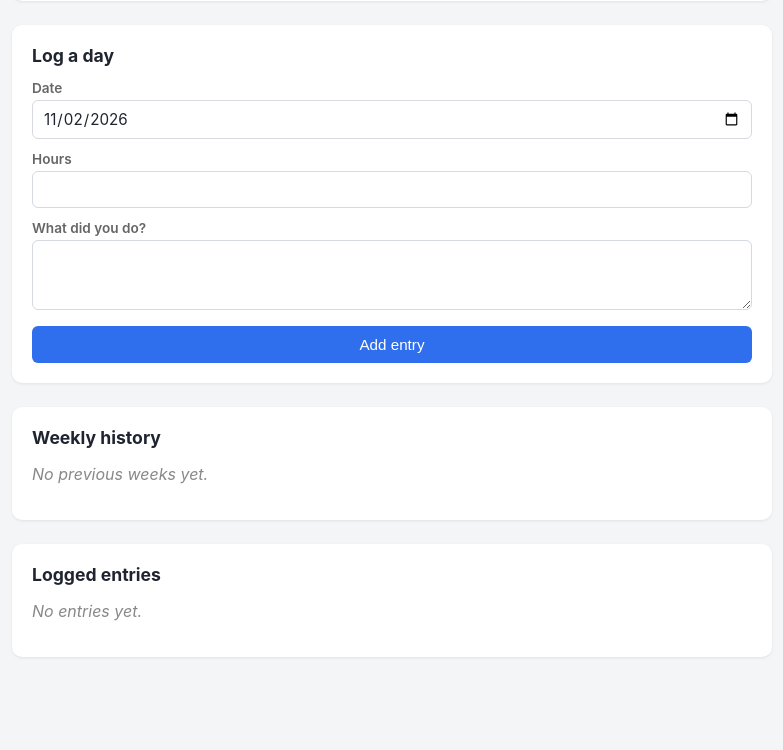
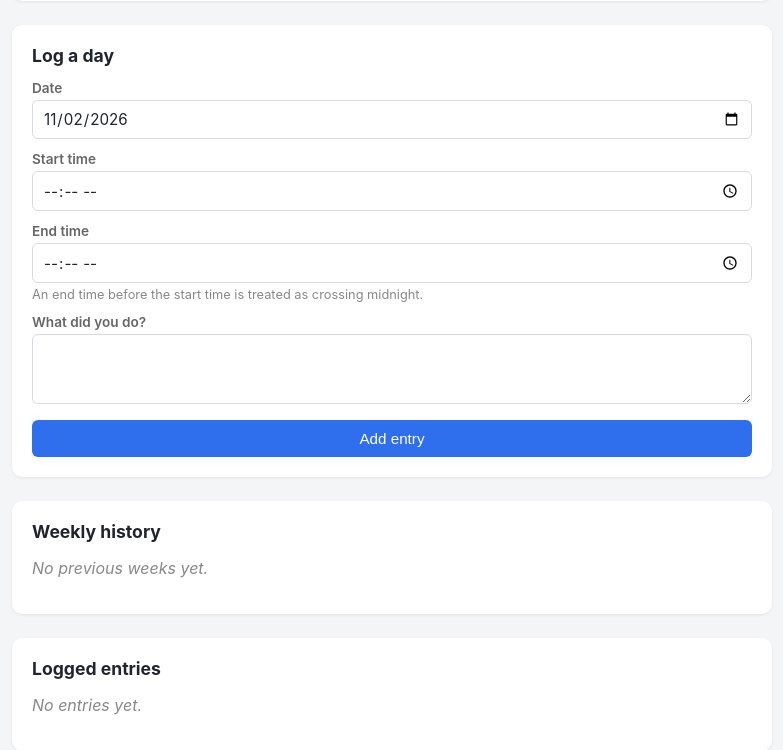
Before and after one commit to GameGuy1900/workhour_logger_website, a PHP site: page / in a window 1280 px wide. Shown: the part 422-1172 px from the top of the page, without its empty margins (248-1031 px from the left). Before the commit the page ends 1043 px from the top, so only its background shows below. Run offline with PHP 8.4, Linux system fonts and the light colour scheme; data comes from the database, SQL or seed files in the repository; data that the repository does not hold is empty.

Commit message:
Log start/end time instead of total hours
Replaces the free-form hours input with start and end time fields;
hours worked is now computed from the difference, treating an end
time before the start time as an overnight shift. The computation
lives in includes/duration.php (covered by test/duration_test.php)
following the existing pattern of pure logic + unit tests used by
includes/weeks.php. Logged entries and the PDF export now show the
time range alongside the computed hours.

Co-Authored-By: Claude Sonnet 5 <noreply@anthropic.com>

```diff
--- a/index.php
+++ b/index.php
@@ -10,8 +10,16 @@ $goalLabel = $goalSettings['goal_label'];
 $goalAmountEur = (float) $goalSettings['goal_amount_eur'];
 
 $entries = get_db()
-    ->query('SELECT id, entry_date, hours, description FROM entries ORDER BY entry_date DESC, id DESC')
+    ->query('SELECT id, entry_date, start_time, end_time, hours, description FROM entries ORDER BY entry_date DESC, id DESC')
     ->fetchAll();
+
+function format_time_range(?string $startTime, ?string $endTime): string
+{
+    if (!$startTime || !$endTime) {
+        return '&mdash;';
+    }
+    return substr($startTime, 0, 5) . '&ndash;' . substr($endTime, 0, 5);
+}
 
 $today = (new DateTime())->format('Y-m-d');
 $weeklySummaries = compute_weekly_summaries($entries, $settingsHistory, $today);
@@ -127,8 +135,13 @@ function h($value)
                 <input type="date" id="date" name="date" value="<?= h($today) ?>" required>
             </div>
             <div>
-                <label for="hours">Hours</label>
-                <input type="number" id="hours" name="hours" step="0.25" min="0.25" max="24" required>
+                <label for="start_time">Start time</label>
+                <input type="time" id="start_time" name="start_time" required>
+            </div>
+            <div>
+                <label for="end_time">End time</label>
+                <input type="time" id="end_time" name="end_time" required>
+                <p class="field-hint">An end time before the start time is treated as crossing midnight.</p>
             </div>
             <div>
                 <label for="description">What did you do?</label>
@@ -210,12 +223,13 @@ function h($value)
         <div class="table-scroll">
         <table id="logged-entries-table">
             <thead>
-                <tr><th>Date</th><th>Hours</th><th>Description</th><th></th></tr>
+                <tr><th>Date</th><th>Time</th><th>Hours</th><th>Description</th><th></th></tr>
             </thead>
             <tbody>
             <?php foreach ($entries as $entry): ?>
                 <tr>
                     <td><?= h($entry['entry_date']) ?></td>
+                    <td><?= format_time_range($entry['start_time'], $entry['end_time']) ?></td>
                     <td><?= h(number_format((float) $entry['hours'], 2)) ?></td>
                     <td class="wrap-cell"><?= nl2br(h($entry['description'])) ?></td>
                     <td>
--- a/schema.sql
+++ b/schema.sql
@@ -1,6 +1,8 @@
 CREATE TABLE IF NOT EXISTS entries (
     id INT UNSIGNED NOT NULL AUTO_INCREMENT,
     entry_date DATE NOT NULL,
+    start_time TIME NULL,
+    end_time TIME NULL,
     hours DECIMAL(4,2) NOT NULL,
     description TEXT NOT NULL,
     created_at TIMESTAMP NOT NULL DEFAULT CURRENT_TIMESTAMP,
```
Also changed, not shown: add_entry.php (+14 -5 lines), export_pdf.php (+9 -5 lines), includes/duration.php (added, +41 -0 lines), test/duration_test.php (added, +44 -0 lines), README.md.
